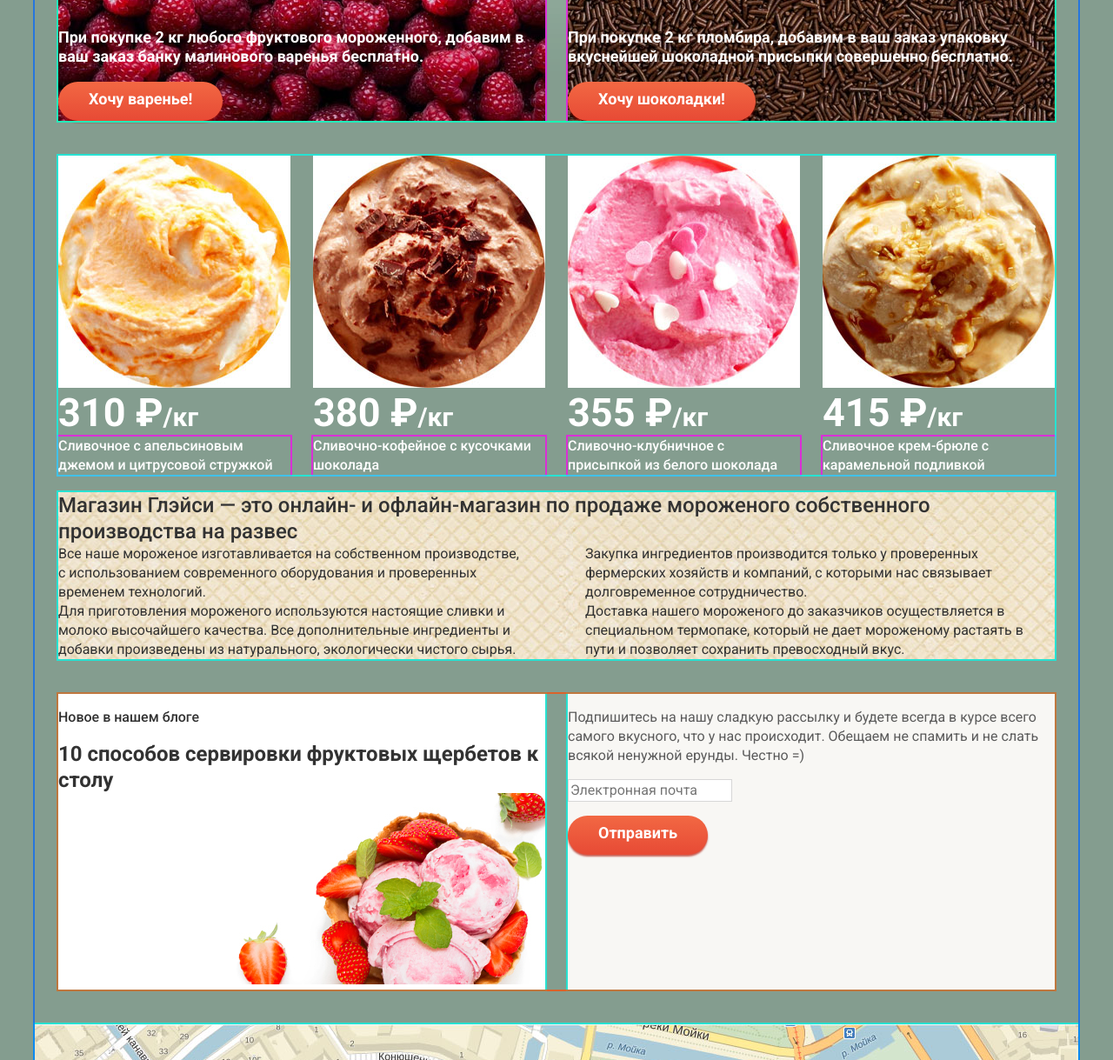
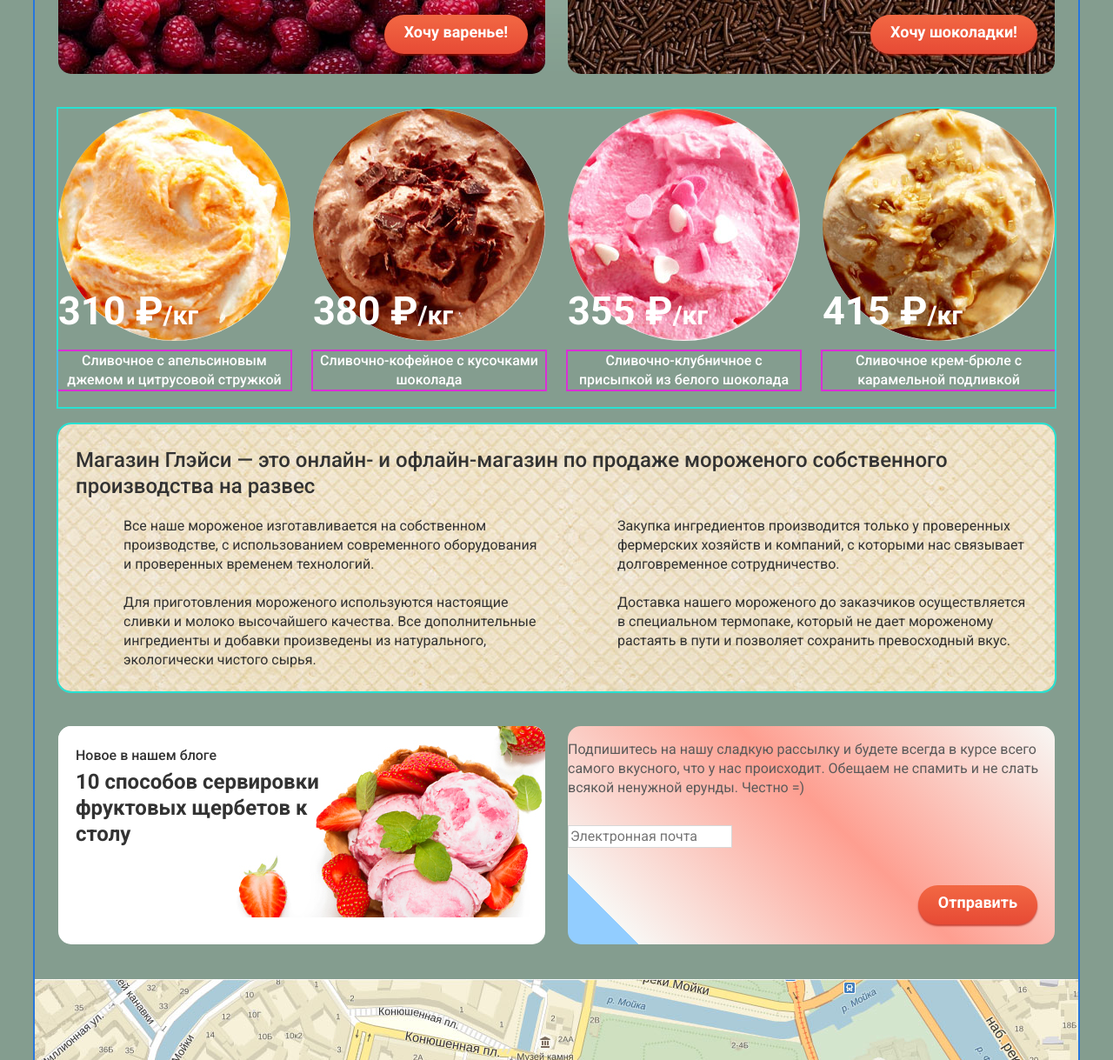
Before and after one commit to svitden/843601-gllacy, a plain HTML site: page index.html in a window 1280 px wide. Shown: the part 793-2012 px from the top of the page at 87% size. Drawn offline with Linux system fonts and the light colour scheme.

Commit message:
Вносит декоративные формление на первую страницу, продолжение

```diff
--- a/css/style.css
+++ b/css/style.css
@@ -183,7 +183,7 @@ input[type="radio"].visually-hidden {
   font-weight: 700;
 }
 
-.sub-menu > li > a :after {
+.sub-menu > li > a::after {
   content: "";
   display: block;
   height: 1px;
@@ -206,6 +206,7 @@ input[type="radio"].visually-hidden {
 }
 
 .user-navigation a {
+  display: block;
   font-weight: 500;
   font-size: 14px;
   line-height: 16px;
@@ -215,7 +216,6 @@ input[type="radio"].visually-hidden {
   margin-left: 10px;
   margin-top: 14px;
   vertical-align: middle;
-  display: block;
 
   padding: 8px 16px;
   border-radius: 25px;
@@ -249,6 +249,10 @@ input[type="radio"].visually-hidden {
 
 /* ----- MAIN ----- */
 
+.slider {
+  margin-bottom: 61px;
+}
+
 .slide {
   font-weight: 700;
   font-size: 60px;
@@ -273,6 +277,8 @@ input[type="radio"].visually-hidden {
 
 .button-slider {
   list-style: none;
+  display: flex;
+  margin-top: -45px;
 }
 
 .button {
@@ -316,7 +322,7 @@ input[type="radio"].visually-hidden {
 }
 
 .small-button {
-  padding: 8px 35px;
+  padding: 8px 23px;
   padding-bottom: 13px;
   border-radius: 25px;
 }
@@ -339,6 +345,10 @@ input[type="radio"].visually-hidden {
 
 .banners-item {
   width: 560px;
+  min-height: 229px;
+  display: flex;
+  flex-direction: column;
+
 }
 
 .banners-item h3 {
@@ -346,6 +356,9 @@ input[type="radio"].visually-hidden {
   font-size: 35px;
   line-height: 41px;
   color: #ffffff;
+  margin-left: 19px;
+  margin-right: 19px;
+  margin-top: 16px;
 }
 
 .banners-item p {
@@ -353,6 +366,9 @@ input[type="radio"].visually-hidden {
   font-size: 18px;
   line-height: 22px;
   color: #ffffff;
+  margin-left: 19px;
+  margin-right: 19px;
+  margin-top: -20px;
 }
 
 .banner-item-rasb {
@@ -360,6 +376,7 @@ input[type="radio"].visually-hidden {
   background-image: url("../img/raspberry-bg.jpg");
   background-repeat: no-repeat;
   background-position: 0 0;
+  border-radius: 15px;
 }
 
 .banner-item-choc {
@@ -367,29 +384,70 @@ input[type="radio"].visually-hidden {
   background-image: url("../img/chocolate-bg.jpg");
   background-repeat: no-repeat;
   background-position: 0 0;
+  border-radius: 15px;
+}
+
+.banners-item a{
+  align-self: flex-end;
+  margin-top: 27px;
+  margin-right: 20px;
+  margin-bottom: 23px;
 }
 
 
 /* ----- Hits-item section----- */
+.hits {
+  margin: 0 27px;
+  margin-bottom: 20px;
+}
 
 .hits-list {
   list-style: none;
+
+  margin: 0;
+  padding: 0;
+  display: flex;
+  flex-wrap: wrap;
+}
+
+.hits-item {
+  width: 267px;
+  min-height: 342px;
+  margin-right: 26px;
+}
+
+.hits-item:nth-child(4n) {
+  margin-right: 0;
 }
 
 .hits-item a {
   color: #ffffff;
 }
 
+.hits-item img {
+  border-radius: 50%;
+}
+
 .hits-item h3 {
   font-weight: 500;
   font-size: 16px;
   line-height: 22px;
+
+  margin: 0;
+  padding: 0;
+  text-align: center;
+  margin-top: 19px;
+  margin-bottom: 20px;
 }
 
 .hits-item-price {
   font-weight: 700;
   font-size: 45px;
   line-height: 45px;
+
+  margin: 0;
+  padding: 0;
+  margin-top: -63px;
 }
 
 .hits-item-price span {
@@ -408,11 +466,24 @@ input[type="radio"].visually-hidden {
 
 .about-us {
   color: #323232;
+  margin: 0 27px;
+  margin-bottom: 40px;
+  min-height: 306px;
+  border-radius: 15px;
+  border-top: 1px solid transparent;
 
   background-color: #ece0c6;
   background-image: url("../img/waffle-pattern.jpg");
   background-repeat: repeat-x;
   background-position: 0 0;
+}
+.about-us p {
+  margin: 0;
+  padding: 0;
+  margin-top: 25px;
+  margin-left: 20px;
+  margin-right: 19px;
+  margin-bottom: 20px
 }
 
 .about-us b {
@@ -423,43 +494,91 @@ input[type="radio"].visually-hidden {
 
 .about-us-list {
   list-style: none;
+
+  margin: 0;
+  padding: 0;
+  display: flex;
+  flex-wrap: wrap;
+  justify-content: flex-start;
 }
 
 .about-us-item {
+  box-sizing: border-box;
   font-weight: 400;
   font-size: 16px;
   line-height: 22px;
+
+  width: 560px;
+  padding-left: 75px;
+  margin-bottom: 22px;
+
+}
+
+.about-us-item:nth-child(2n) {
+  padding-left: 83px;
 }
 
 
 /* ----- New-post article----- */
+.new-post-subscribe-wrapper {
+  display: flex;
+  justify-content: space-between;
+
+  margin: 0 27px;
+  margin-bottom: 40px;
+
+}
 
 .new-post {
   color: #323232;
+  width: 560px;
+  min-height: 220px;
 
+  border-radius: 15px;
   background-color: #ffffff;
+}
+
+.new-post img {
+  border-radius: 15px;
 }
 
 .new-post p {
   font-weight: 500;
   font-size: 16px;
   line-height: 22px;
+
+  margin-top: -203px;
+  margin-left: 20px;
+  margin-right: 19px;
 }
 
 .new-post a {
+  display: inline-block;
   font-weight: 700;
   font-size: 24px;
   line-height: 30px;
   color: #323232;
+
+  width: 290px;
+  margin-left: 20px;
+  margin-right: 19px;
+  margin-bottom: 20px;
+  margin-top: -12px;
 }
 
 
 /* ----- Subscribe section----- */
 
 .subscribe {
+  display: flex;
+  flex-direction: column;
   color: #5a5a5a;
+  width: 560px;
+  min-height: 220px;
+  border-radius: 15px;
 
   background-color: #f8f7f4;
+  background-image: linear-gradient(45deg, #92cdff 0%, #92cdff 10%, #f8f7f4 10%, #fe9e90, #f8f7f4);
 }
 
 .subscribe-info {
@@ -475,6 +594,12 @@ input[type="radio"].visually-hidden {
   border: 1px solid rgba(178, 178, 178, 0.52);
 }
 
+.subscribe-button{
+  align-self: flex-end;
+  margin-top: 27px;
+  margin-right: 20px;
+  margin-bottom: 23px;
+}
 
 /* ----- Feedback-form section ----- */
 
@@ -794,88 +919,6 @@ input[type="radio"].visually-hidden {
 
 /* ---------- Сеточные стили ---------- */
 
-
-
-
-
-
-/* ----- main ----- */
-
-
-
-
-
-.hits {
-  margin: 0 27px;
-  margin-bottom: 20px;
-}
-
-.hits-list {
-  margin: 0;
-  padding: 0;
-  display: flex;
-  flex-wrap: wrap;
-}
-
-.hits-item {
-  width: 267px;
-  min-height: 342px;
-  margin-right: 26px;
-}
-
-.hits-item:nth-child(4n) {
-  margin-right: 0;
-}
-
-.hits-item-price {
-  margin: 0;
-  padding: 0;
-}
-
-.hits-item h3 {
-  margin: 0;
-  padding: 0;
-}
-
-.about-us {
-  margin: 0 27px;
-  margin-bottom: 40px;
-}
-
-.about-us p {
-  margin: 0;
-  padding: 0;
-}
-
-.about-us-list {
-  margin: 0;
-  padding: 0;
-  display: flex;
-  flex-wrap: wrap;
-  justify-content: space-between;
-}
-
-.about-us-item {
-  width: 540px;
-}
-
-.new-post-subscribe-wrapper {
-  display: flex;
-  justify-content: space-between;
-  margin: 0 27px;
-  margin-bottom: 40px;
-}
-
-.new-post {
-  width: 560px;
-  min-height: 220px;
-}
-
-.subscribe {
-  width: 560px;
-  min-height: 220px;
-}
-
 /* ----- footer ----- */
 
 .main-footer {
@@ -999,12 +1042,8 @@ input[type="radio"].visually-hidden {
 }
 .main-navigation,
 .slider,
-.banners,
 .hits,
 .about-us,
-.new-post,
-.subscribe,
-.map,
 .footer-social,
 .footer-info,
 .footer-copyright,
@@ -1015,15 +1054,15 @@ input[type="radio"].visually-hidden {
 .pagination-list {
   outline: 2px solid  rgba(0, 255, 240, 0.7); /*голубой*/
 }
-.banners-list, .site-navigation, .user-navigation
+.site-navigation, .user-navigation
  {
   outline: 2px solid  rgba(72, 255, 0, 0.7); /*зеленый*/
 }
-.main-navigation-wrapper,
-.new-post-subscribe-wrapper {
+.main-navigation-wrapper
+ {
   outline: 2px solid  rgba(255, 75, 0, 0.7); /*оранжевый*/
 }
-.banners-item,
+
 .hits-item h3 {
   outline: 2px solid  rgba(255, 0, 246, 0.7); /*сиреневый*/
 }
--- a/index.html
+++ b/index.html
@@ -31,7 +31,9 @@
           </ul>
 
           <ul class="user-navigation">
-            <li class="login-link"><a href="#">Поиск</a></li>
+            <li><a class="login-link" href="#"><span class="visually-hidden">Поиск</span>
+              <svg xmlns="http://www.w3.org/2000/svg" xmlns:xlink="http://www.w3.org/1999/xlink" width="17" height="17" viewBox="0 0 17 17"><path fill="#fff" d="M16.958 15.527L11.75 10.32A6.455 6.455 0 0 0 13 6.5 6.5 6.5 0 1 0 6.5 13a6.465 6.465 0 0 0 3.839-1.263l5.205 5.204 1.414-1.414zM6.5 11C4.019 11 2 8.981 2 6.5S4.019 2 6.5 2 11 4.019 11 6.5 8.981 11 6.5 11z"/></svg>
+            </a></li>
             <li class="enter-link"><a href="#">Вход</a></li>
             <li class="basket-link"><a href="#">Корзина</a></li>
           </ul>
@@ -137,10 +139,11 @@
       <div class="new-post-subscribe-wrapper">
         <article class="new-post">
           <h2 class="visually-hidden">Новое в блоге</h2>
+          <img src="img/new-post.jpg" width="560" height="220" alt="Розовый щербет клубникой">
           <p>Новое в нашем блоге</p>
           <a href="#">10 способов сервировки фруктовых щербетов к столу</a>
-            <img src="img/new-post.jpg" width="560" height="220" alt="Розовый щербет клубникой">
         </article>
+
 
         <section class="subscribe">
           <h2 class="visually-hidden">Подписка на рассылку</h2>
```
Also changed, not shown: img/loupe.svg (added).
